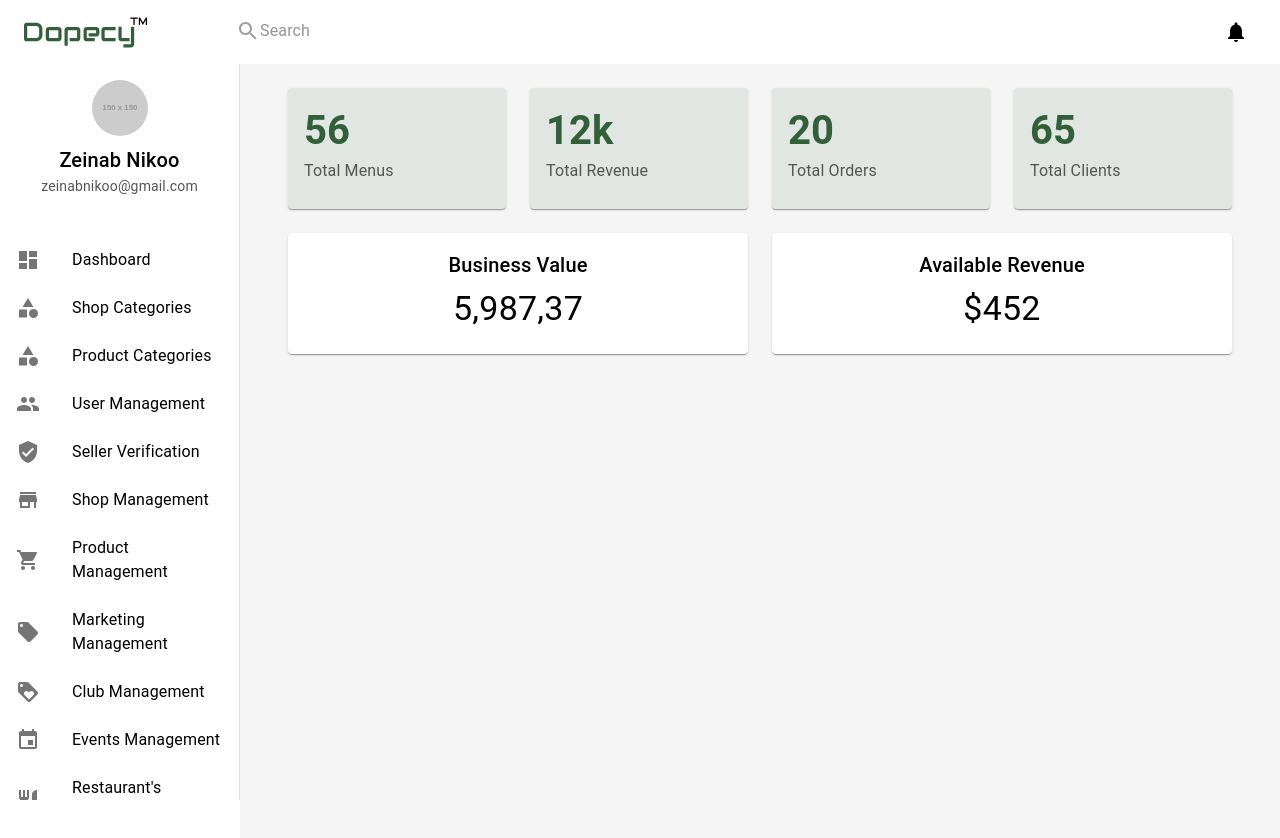
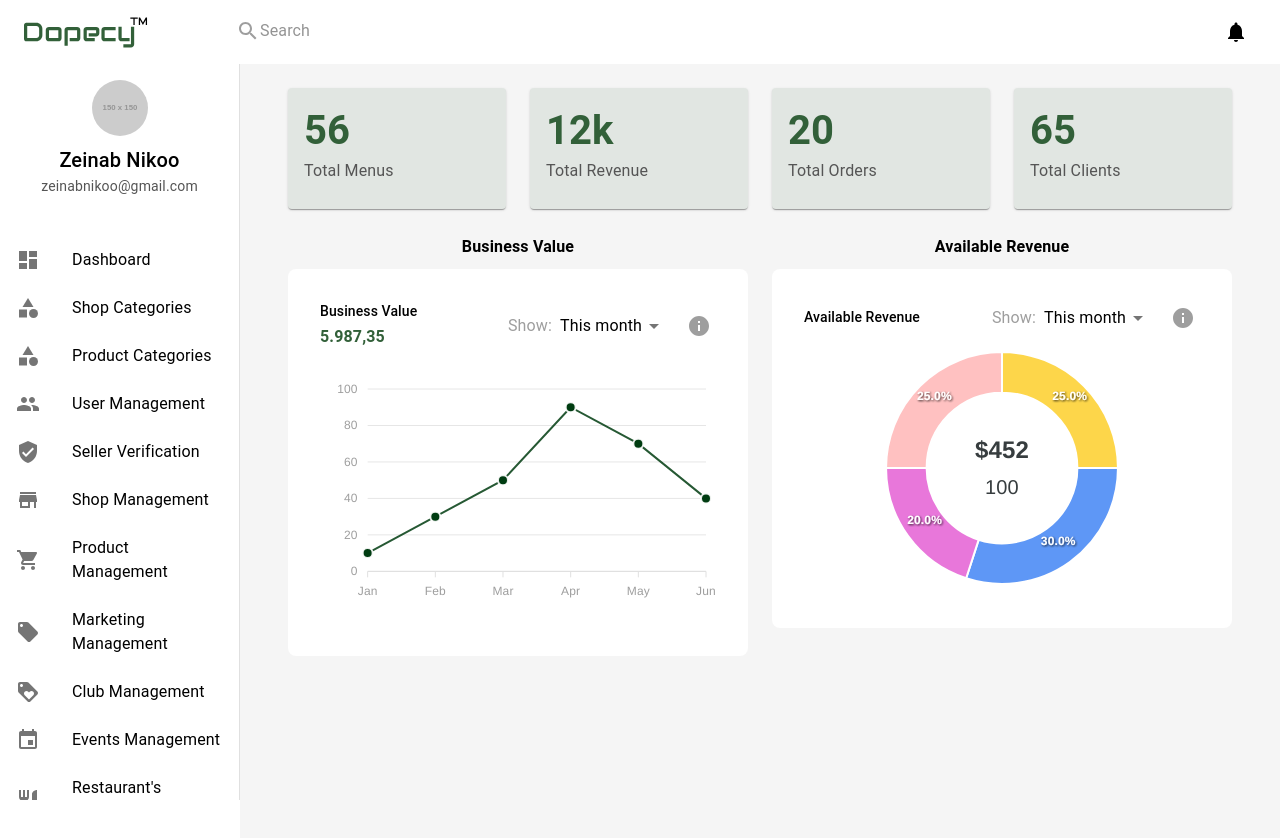
Before and after one commit to Dopecy-Dev/fe-dopecy, a React (Vite) app: page /admin in a window 1280 px wide. Built offline with nearby package versions, Linux system fonts and the light colour scheme.

Commit message:
admin dashboard charts implemnted

```diff
--- a/package.json
+++ b/package.json
@@ -16,9 +16,11 @@
     "@mui/material": "^5.15.21",
     "@mui/styles": "^5.15.21",
     "@mui/x-date-pickers": "^7.11.1",
+    "apexcharts": "^3.53.0",
     "dayjs": "^1.11.12",
     "i18next": "^23.13.0",
     "react": "^18.3.1",
+    "react-apexcharts": "^1.4.1",
     "react-dom": "^18.3.1",
     "react-drag-drop-files": "^2.3.10",
     "react-i18next": "^15.0.1",
--- /dev/null
+++ b/src/components/admin/charts/AvailableRevenueChart.jsx
@@ -0,0 +1,75 @@
+import { Box, IconButton, MenuItem, Select, Typography } from "@mui/material";
+import React from "react";
+import ReactApexChart from "react-apexcharts";
+import InfoIcon from "@mui/icons-material/Info";
+const AvailableRevenueChart = () => {
+  const options = {
+    chart: {
+      type: "donut",
+    },
+    labels: ["Revenue 1", "Revenue 2", "Revenue 3", "Revenue 4"],
+    colors: ["#FDD64A", "#5E97F6", "#E877DA", "#FFC1C1"],
+    legend: {
+      show: false,
+    },
+    plotOptions: {
+      pie: {
+        donut: {
+          size: "65%",
+          labels: {
+            show: true,
+            total: {
+              show: true,
+              label: "$452",
+              fontSize: "24px",
+              fontWeight: 600,
+            },
+          },
+        },
+      },
+    },
+  };
+
+  const series = [25, 30, 20, 25];
+
+  return (
+    <Box sx={{ position: "relative", p: 2 }}>
+      <Box
+        sx={{
+          display: "flex",
+          justifyContent: "space-between",
+          alignItems: "center",
+          mb: 1,
+        }}
+      >
+        <Box>
+          <Typography variant="subtitle2">Available Revenue</Typography>
+        </Box>
+        <Box sx={{ display: "flex", alignItems: "center" }}>
+          <Typography sx={{ mr: 1, color: "#9E9E9E" }}>Show:</Typography>
+          <Select
+            defaultValue="This month"
+            variant="standard"
+            disableUnderline
+            sx={{ mr: 2 }}
+          >
+            <MenuItem value="This month">This month</MenuItem>
+            <MenuItem value="Last month">Last month</MenuItem>
+            <MenuItem value="This year">This year</MenuItem>
+          </Select>
+          <IconButton size="small" sx={{ color: "#9E9E9E" }}>
+            <InfoIcon />
+          </IconButton>
+        </Box>
+      </Box>
+      <ReactApexChart
+        options={options}
+        series={series}
+        type="donut"
+        height={250}
+      />
+    </Box>
+  );
+};
+
+export default AvailableRevenueChart;
--- /dev/null
+++ b/src/components/admin/charts/BusinessValueChart.jsx
@@ -0,0 +1,97 @@
+import React from 'react';
+import ReactApexChart from 'react-apexcharts';
+import { Box, Typography, IconButton, MenuItem, Select } from '@mui/material';
+import InfoIcon from '@mui/icons-material/Info';
+
+const BusinessValueChart = () => {
+  const options = {
+    chart: {
+      id: 'business-value-chart',
+      toolbar: {
+        show: false,
+      },
+    },
+    colors: ['#003C11'],
+    xaxis: {
+      categories: ['Jan', 'Feb', 'Mar', 'Apr', 'May', 'Jun'],
+      labels: {
+        style: {
+          colors: '#9E9E9E',
+          fontSize: '12px',
+        },
+      },
+    },
+    yaxis: {
+      labels: {
+        style: {
+          colors: '#9E9E9E',
+          fontSize: '12px',
+        },
+      },
+    },
+    stroke: {
+      width: 2,
+    },
+    markers: {
+      size: 5,
+      colors: ['#003C11'],
+    },
+    grid: {
+      borderColor: '#E6E6E6',
+    },
+  };
+
+  const series = [
+    {
+      name: 'Business Value',
+      data: [10, 30, 50, 90, 70, 40],
+    },
+  ];
+
+  return (
+    <Box sx={{ position: 'relative', p: 2 }}>
+      <Box
+        sx={{
+          display: 'flex',
+          justifyContent: 'space-between',
+          alignItems: 'center',
+          mb: 1,
+        }}
+      >
+        <Box>
+        <Typography variant="subtitle2">
+          Business Value
+        </Typography>
+        <Typography sx={{textAlign:"left",color:"#326039"}} variant="subtitle1" fontWeight="bold">
+          5.987,35
+        </Typography>
+        </Box>
+
+        <Box sx={{ display: 'flex', alignItems: 'center' }}>
+          <Typography sx={{ mr: 1, color: '#9E9E9E' }}>Show:</Typography>
+          <Select
+            defaultValue="This month"
+            variant="standard"
+            disableUnderline
+            sx={{ mr: 2 }}
+          >
+            <MenuItem value="This month">This month</MenuItem>
+            <MenuItem value="Last month">Last month</MenuItem>
+            <MenuItem value="This year">This year</MenuItem>
+          </Select>
+          <IconButton size="small" sx={{ color: '#9E9E9E' }}>
+            <InfoIcon />
+          </IconButton>
+        </Box>
+      </Box>
+      <ReactApexChart
+        options={options}
+        series={series}
+        type="line"
+        height={250}
+      />
+    </Box>
+  );
+};
+
+export default BusinessValueChart;
--- a/src/components/admin/dashboard/Dashboard.jsx
+++ b/src/components/admin/dashboard/Dashboard.jsx
@@ -2,6 +2,8 @@ import React from 'react';
 import { Grid, Card, CardContent, Typography, Box } from '@mui/material';
 import { styled } from '@mui/system';
 import Layout from '../layout/Layout';
+import BusinessValueChart from '../charts/BusinessValueChart';
+import AvailableRevenueChart from '../charts/AvailableRevenueChart';
 
 const DashboardCard = styled(Card)(({ theme }) => ({
   textAlign: 'center',
@@ -47,20 +49,20 @@ const Dashboard = () => {
           </DashboardCard>
         </Grid>
         <Grid item xs={12} md={6}>
-          <Card>
-            <CardContent>
-              <Typography variant="h6" gutterBottom>Business Value</Typography>
-              <Typography variant="h4">5,987,37</Typography>
-            </CardContent>
-          </Card>
+        <Typography variant="subtitle1" fontWeight="bold" mb={1}>
+            Business Value
+          </Typography>
+          <Box sx={{ backgroundColor: '#FFFFFF', borderRadius: '8px', p: 2 }}>
+            <BusinessValueChart />
+          </Box>
         </Grid>
         <Grid item xs={12} md={6}>
-          <Card>
-            <CardContent>
-              <Typography variant="h6" gutterBottom>Available Revenue</Typography>
-              <Typography variant="h4">$452</Typography>
-            </CardContent>
-          </Card>
+        <Typography variant="subtitle1" fontWeight="bold" mb={1}>
+            Available Revenue
+          </Typography>
+          <Box sx={{ backgroundColor: '#FFFFFF', borderRadius: '8px', p: 2 }}>
+            <AvailableRevenueChart />
+          </Box>
         </Grid>
       </Grid>
     </Box>
```
Also changed, not shown: 1 other file (tests, documents, lock files or other folders).
